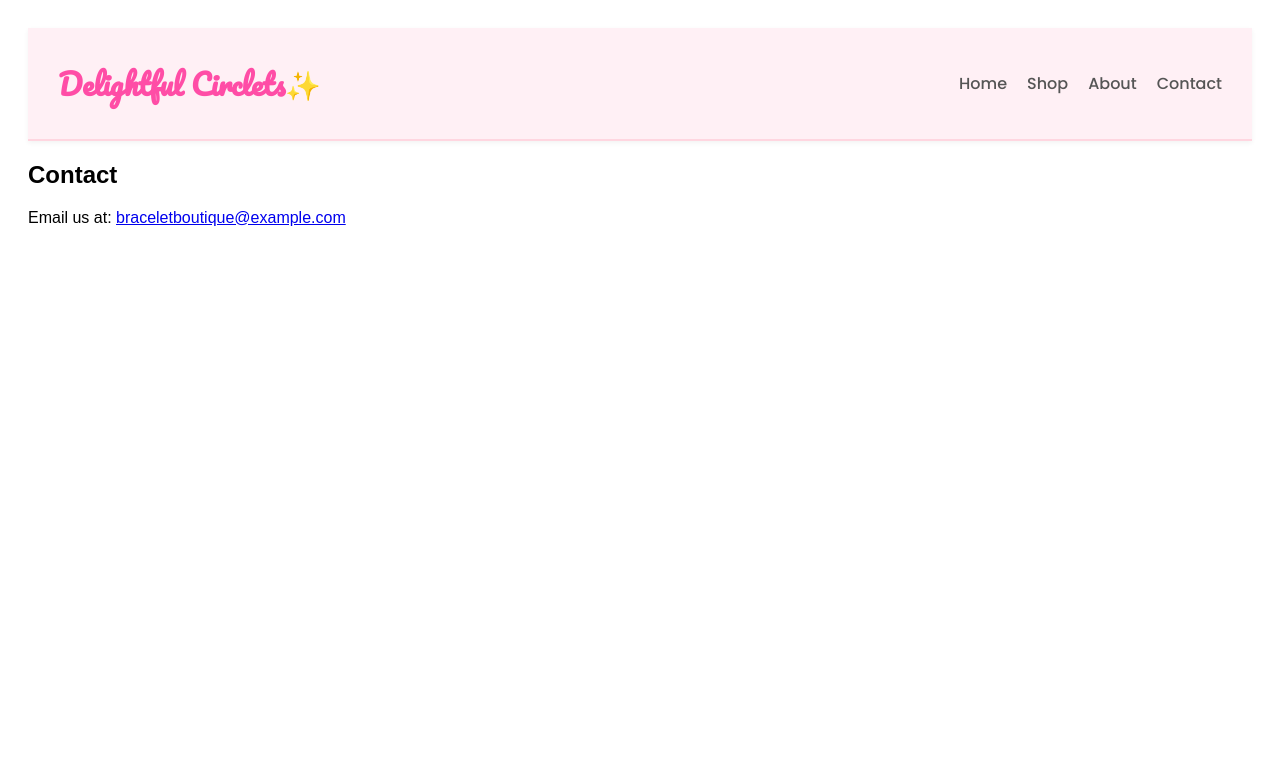
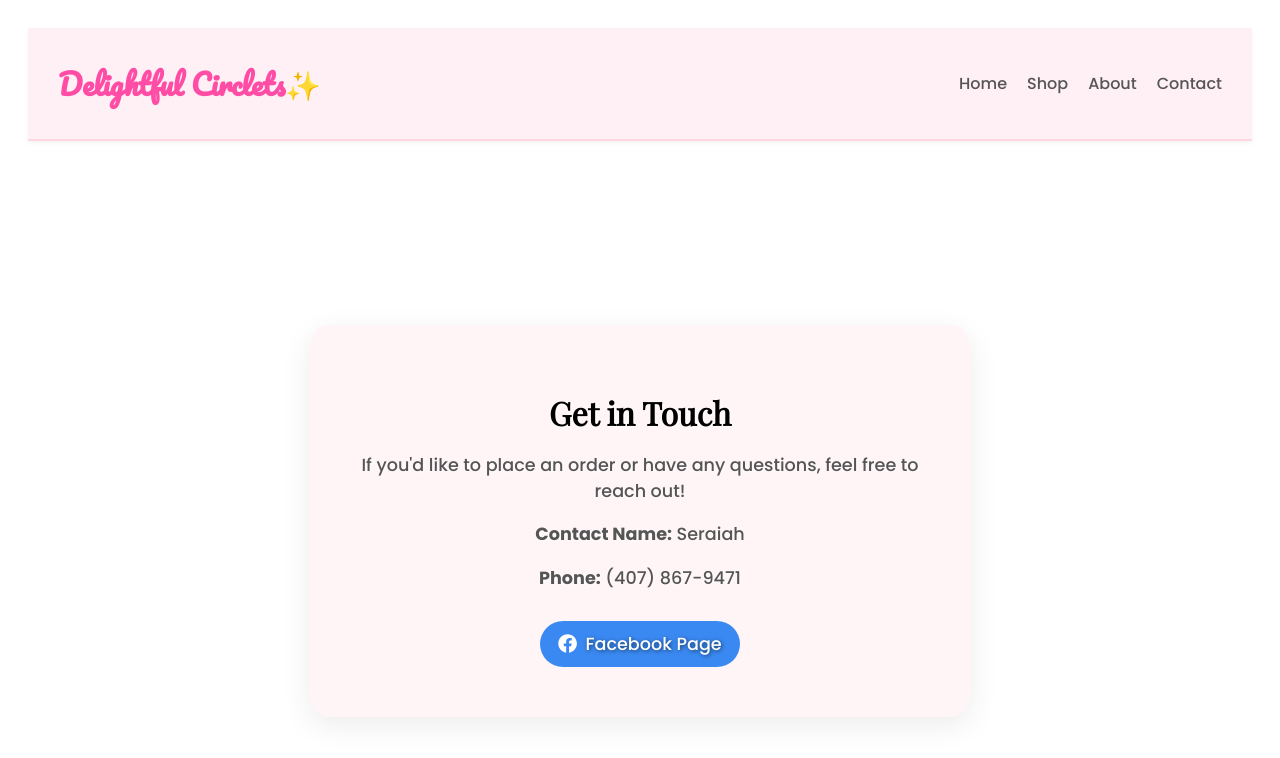
Before and after one commit to DariusHay/delightful-circlets, a React (Vite) app: page /#/contact in a window 1280 px wide. Shown: the top 758 px of the page. Built offline with nearby package versions, Linux system fonts and the light colour scheme.

Commit message:
Changed Contact page

```diff
--- a/package.json
+++ b/package.json
@@ -16,6 +16,7 @@
     "framer-motion": "^12.23.1",
     "react": "^19.1.0",
     "react-dom": "^19.1.0",
+    "react-icons": "^5.5.0",
     "react-router-dom": "^7.6.3"
   },
   "devDependencies": {
--- /dev/null
+++ b/src/pages/Contact.css
@@ -0,0 +1,92 @@
+.contact-page {
+  min-height: 80vh;
+  display: flex;
+  justify-content: center;
+  align-items: center;
+  padding: 40px 20px;
+  /* background: radial-gradient(circle, #ffe6f0 10%, #fff0f6 90%); */
+}
+
+.contact-content {
+  background: rgba(255, 182, 193, 0.15); /* soft transparent pink */
+  border-radius: 20px;
+  padding: 40px 30px;
+  max-width: 600px;
+  width: 100%;
+  text-align: center;
+  box-shadow: 0 8px 30px rgba(0,0,0,0.08);
+  backdrop-filter: blur(8px);
+  color: white;
+  font-family: 'Poppins', sans-serif;
+}
+
+.contact-content h2 {
+  font-family: 'Playfair Display', serif;
+  font-size: 2rem;
+  color: black;
+  margin-bottom: 10px;
+}
+
+.contact-content p,
+.contact-content a {
+  font-size: 1.1rem;
+  color: #555;
+  font-family: 'Poppins', sans-serif;
+  transition: color 0.2s;
+  text-decoration: none;
+  margin-bottom: 10px;
+}
+
+.contact-content a:hover {
+  text-decoration: underline;
+}
+
+/* Facebook button */
+.facebook-link {
+  display: inline-flex;
+  align-items: center;
+  gap: 8px;
+  margin-top: 20px;
+  padding: 10px 18px;
+  background-color: rgba(24, 119, 242, 0.85); /* Facebook blue with transparency */
+  color: white;
+  border-radius: 25px;
+  font-weight: 500;
+  transition: background 0.3s ease;
+}
+
+.facebook-link:hover {
+  background-color: rgba(24, 119, 242, 1);
+}
+
+.facebook-icon {
+  font-size: 1.2rem;
+}
+.contact-content {
+  background: rgba(255, 182, 193, 0.15);
+  border-radius: 20px;
+  padding: 40px 30px;
+  max-width: 600px;
+  width: 100%;
+  text-align: center;
+  box-shadow: 0 8px 30px rgba(0,0,0,0.08);
+  backdrop-filter: blur(8px);
+  color: white;
+  font-family: 'Poppins', sans-serif;
+  text-shadow: 1px 1px 4px rgba(0,0,0,0.6); /* 🔥 shadow for visibility */
+}
+
+.contact-content h2,
+.contact-content p,
+.contact-content a {
+  text-shadow: 1px 1px 4px rgba(255,255,255,0.8); /* white shadow for all text */
+}
+.facebook-link {
+  color: white !important; /* ensures both icon and text are white */
+  text-shadow: 1px 1px 4px rgba(0,0,0,0.6) !important; /* 🔥 shadow for visibility */
+}
+
+.facebook-link .facebook-icon {
+  color: white !important;
+  text-shadow: 1px 1px 4px rgba(0,0,0,0.6) !important;
+}
--- a/src/pages/Contact.jsx
+++ b/src/pages/Contact.jsx
@@ -1,8 +1,47 @@
-const Contact = () => (
-  <div>
-    <h2>Contact</h2>
-    <p>Email us at: <a href="mailto:braceletboutique@example.com">braceletboutique@example.com</a></p>
-  </div>
-)
+import { FaFacebook } from 'react-icons/fa'
+import { useEffect } from 'react'
+import './Contact.css' // Assuming you have a CSS file for styles
+
+const Contact = () => {
+  useEffect(() => {
+  const observer = new IntersectionObserver((entries) => {
+    entries.forEach((entry) => {
+      if (entry.isIntersecting) {
+        entry.target.classList.add('visible')
+      }
+    })
+  })
+
+  const elements = document.querySelectorAll('.fade-in')
+  elements.forEach((el) => observer.observe(el))
+
+  return () => observer.disconnect()
+}, [])
+
+  return (
+    <section className="contact-page fade-in">
+      <div className="contact-content">
+        <h2>Get in Touch</h2>
+        <p>If you'd like to place an order or have any questions, feel free to reach out!</p>
+
+        <div className="contact-info">
+          <p><strong>Contact Name:</strong> Seraiah</p>
+          <p><strong>Phone:</strong> <a href="tel:4078679471">(407) 867-9471</a></p>
+
+          <a
+            href="https://www.facebook.com/seraiah.denmark"
+            target="_blank"
+            rel="noopener noreferrer"
+            className="facebook-link"
+            color='white'
+          >
+            <FaFacebook className="facebook-icon" />
+            Facebook Page
+          </a>
+        </div>
+      </div>
+    </section>
+  )
+}
 
 export default Contact
```
Also changed, not shown: 1 other file (tests, documents, lock files or other folders).
